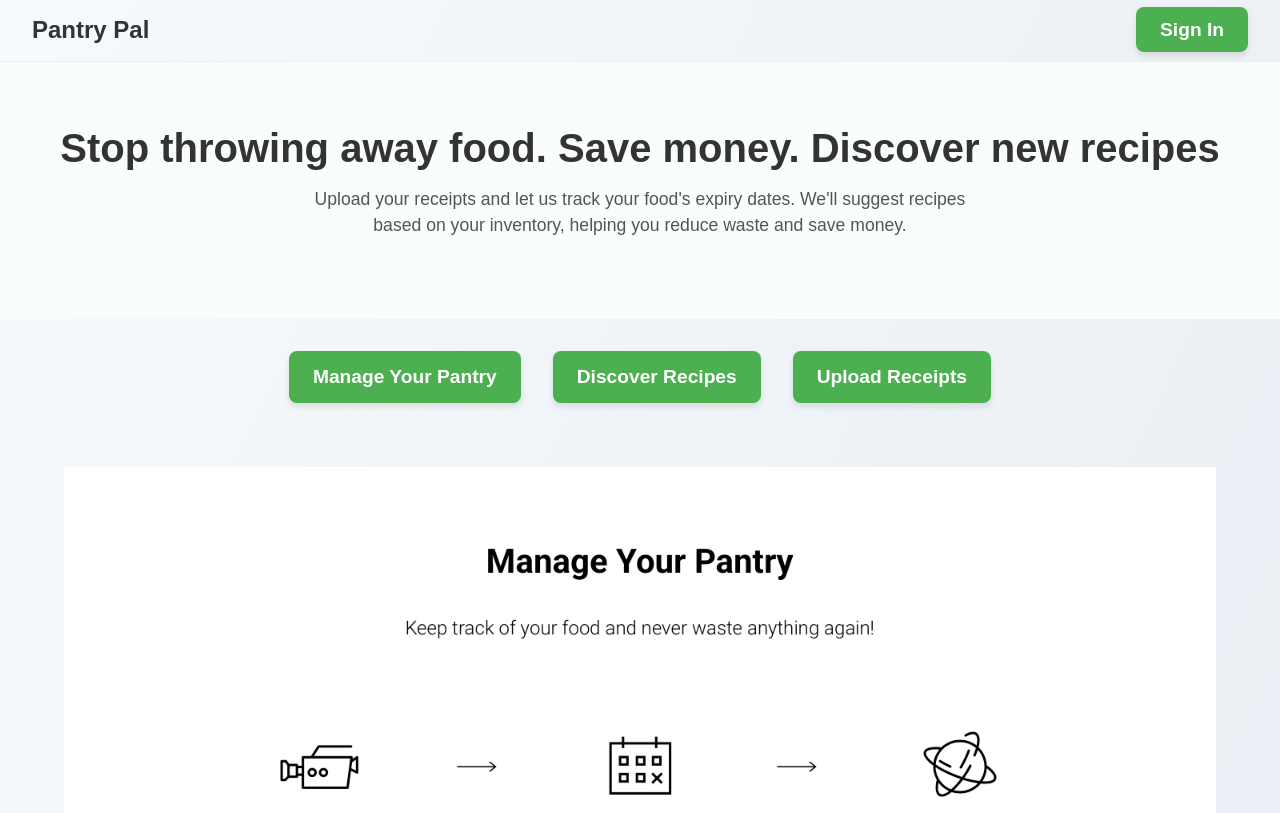
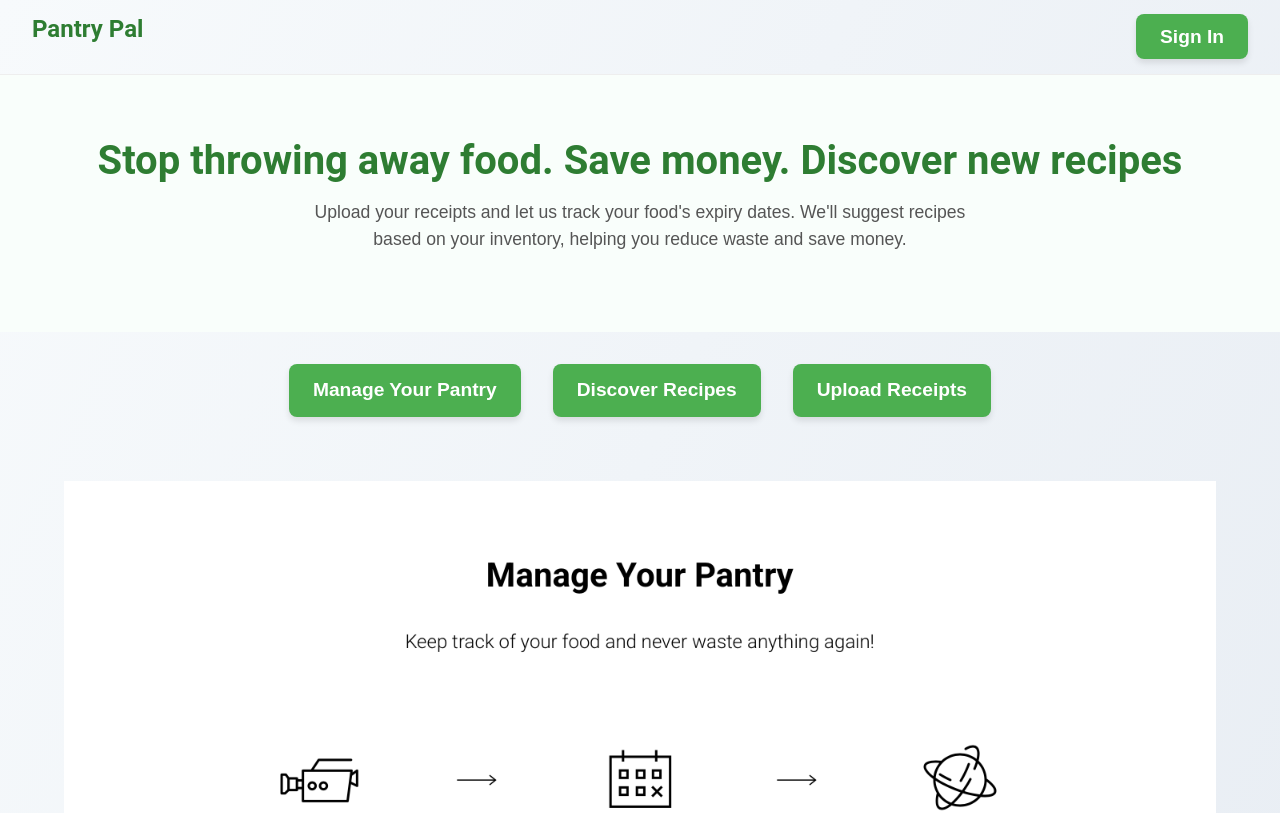
Before and after one commit to kliu04/nwhacks25, a React (Vite) app in the folder frontend/: page / in a window 1280 px wide. Shown: the top 813 px of the page. Built offline with nearby package versions, Linux system fonts and the light colour scheme.

Commit message:
added gradient, and animation

```diff
--- a/frontend/src/Pages/SignIn.css
+++ b/frontend/src/Pages/SignIn.css
@@ -3,6 +3,52 @@
     text-align: center;
     font-family: Arial, sans-serif;
 }
+
+@media (max-width: 600px) {
+    .sign-in-card {
+        padding: 1rem;
+    }
+
+    .button-container {
+        flex-direction: column;
+        gap: 1rem;
+    }
+}
+.sign-in-card {
+    animation: fadeIn 1s ease-out;
+}
+
+@keyframes fadeIn {
+    from {
+        opacity: 0;
+        transform: translateY(-20px);
+    }
+    to {
+        opacity: 1;
+        transform: translateY(0);
+    }
+}
+
+
+body {
+    background: linear-gradient(135deg, #e3f2fd, #90caf9);
+}
+.sign-in-card {
+    background: white;
+    padding: 2rem;
+    border-radius: 10px;
+    box-shadow: 0 4px 10px rgba(0, 0, 0, 0.1);
+    max-width: 400px;
+    margin: auto;
+    text-align: center;
+}
+h1 {
+    font-family: 'Roboto', sans-serif;
+    font-size: 2rem;
+    color: #2e7d32; /* Match your green theme */
+    margin-bottom: 1rem;
+}
+
 
 body {
     background: linear-gradient(to bottom right, #f7fafc, #e2e8f0); /* Subtle gradient */
```
